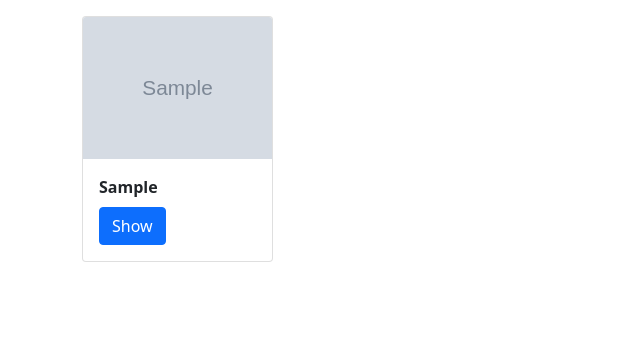
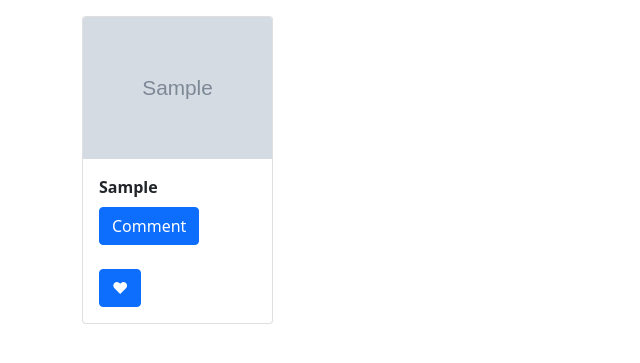
Before and after one commit to cynthiajteo/fitspo, a Django app: page / in a window 1280 px wide. Shown: the part 56-419 px from the top of the page, without its empty margins (0-640 px from the left). Run offline with Django 3.2, Linux system fonts and the light colour scheme; tables that the repository leaves empty hold one stand-in row (values such as "Sample post"); grey boxes marked "Sample" are stand-in pictures.

Commit message:
update index page

```diff
--- a/posts/templates/posts/index.html
+++ b/posts/templates/posts/index.html
@@ -6,13 +6,10 @@ Only Admins can see this
 {% endif %}
 
 <div class="container">
-
-
-
     <div class="col-md-9">
         <div class="row">
             {% for post in posts %}
-            <div class="col-md-3 mb-3">
+            <div class="col-md-3">
                 <div class="card">
                     {% if post.image  %}
                     <img src="{{post.image.url}}" class="card-img-top" />
@@ -24,8 +21,9 @@ Only Admins can see this
                             </b>
                         </p>
 
-                        <a class="card-link btn btn-primary" href=#>Show</a>
-
+                        <a class="card-link btn btn-primary" href=#>Comment</a>
+                        <br><br>
+                        <a class="card-link btn btn-primary" href=#>&#9829;</a>
                     </div>
                 </div>
             </div>
```
